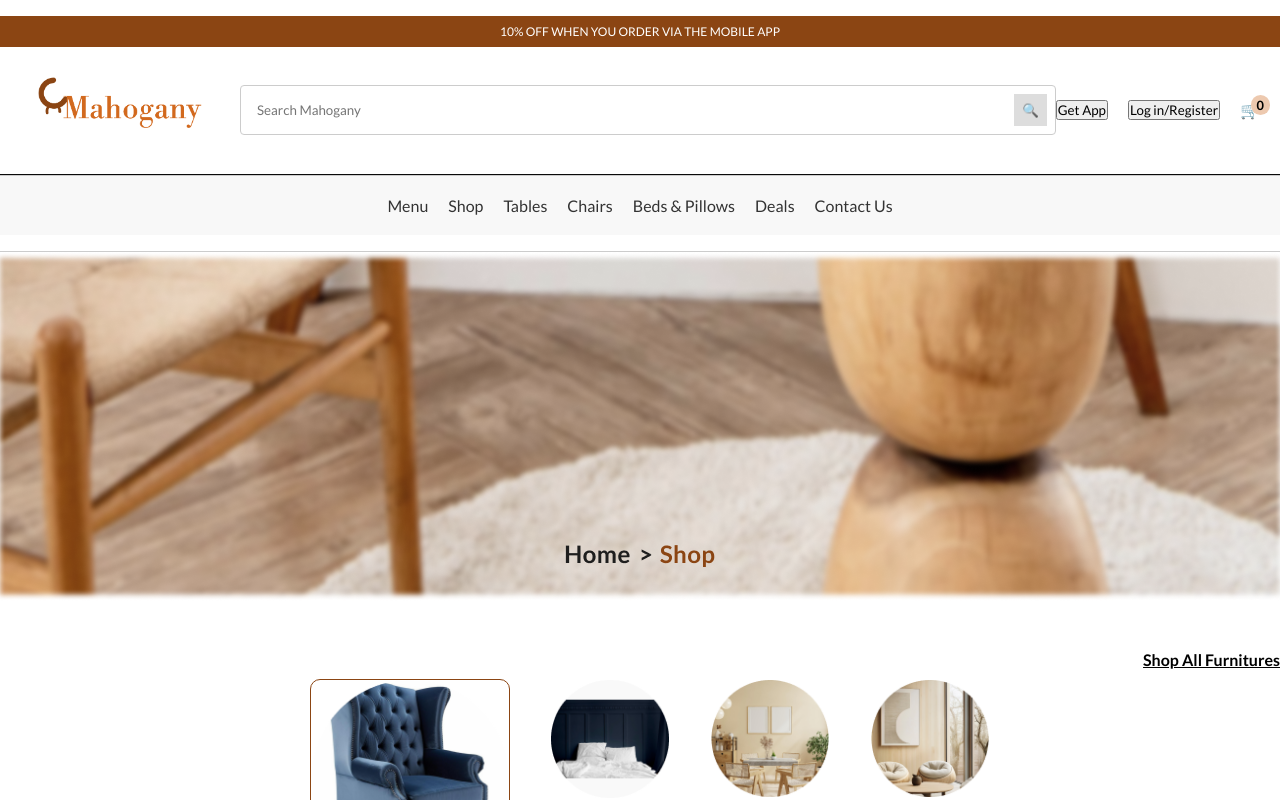
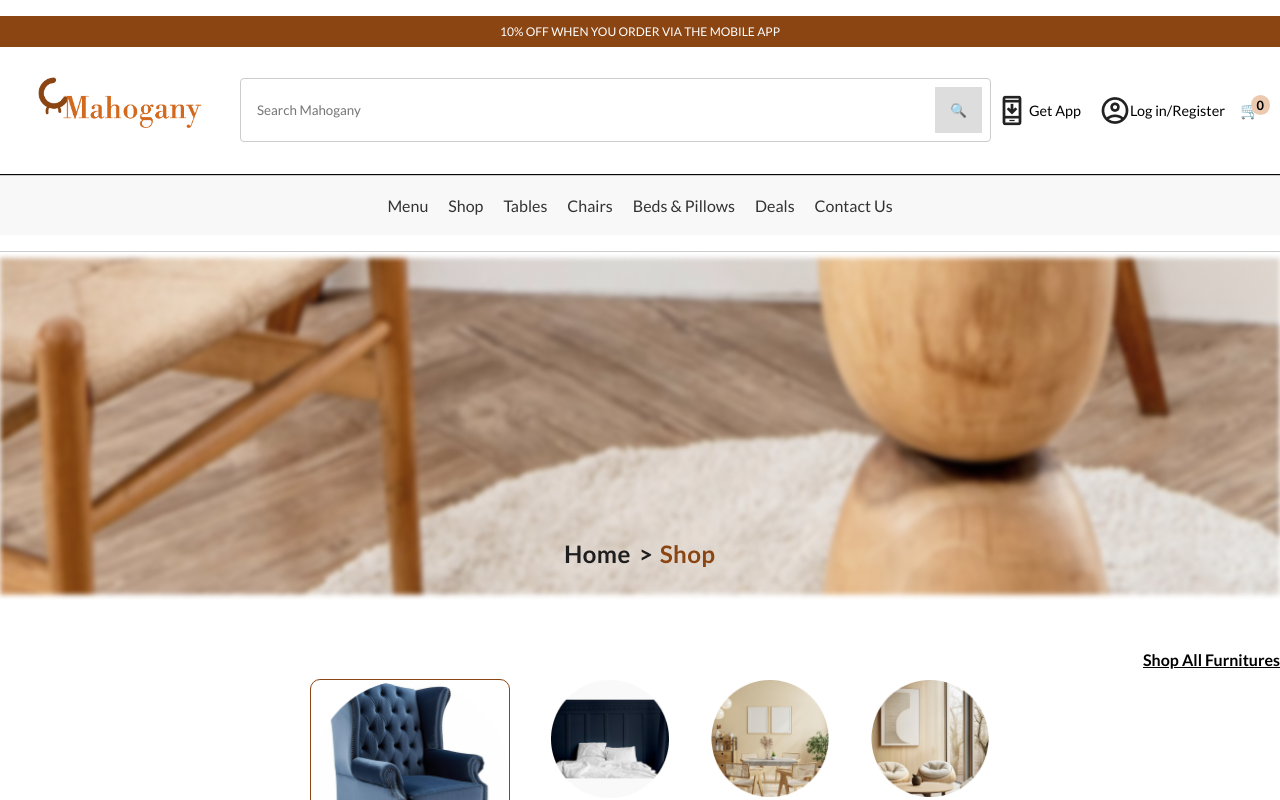
Before and after one commit to FAITHOKOSUN/furniture, a React (Vite) app: page / in a window 1280 px wide. Shown: the top 800 px of the page. Built offline with nearby package versions, Linux system fonts and the light colour scheme.

Commit message:
menu icon updated

```diff
--- a/src/components/Header.css
+++ b/src/components/Header.css
@@ -55,7 +55,7 @@
 }
 
 .search-bar button {
-  padding: 8px;
+  padding: 15px;
   border: none;
   background-color: #ddd;
   cursor: pointer;
@@ -74,6 +74,31 @@
 .action-icon {
   margin-right: 5px;
 }
+.actions {
+  display: flex;
+  gap: 10px;
+}
+
+.action-button {
+  display: flex;
+  align-items: center;
+  background: none;
+  border: none;
+  padding: 5px;
+  font-family: 'lato';
+  font-size: 0.9em;
+}
+
+.action-button .action-icon {
+  margin-right: 1px;
+}
+
+.action-button:hover {
+  text-decoration: none; /* Remove underline on hover */
+}
+
+
+
 
 .cart-button {
   position: relative;
@@ -139,11 +164,7 @@
     left: 10px;
   }
 
-  .actions {
-    display: flex;
-    align-items: center;
-    gap: 10px;
-  }
+
 
   .action-button.show-mobile {
     display: inline-flex;
--- a/src/components/Header.jsx
+++ b/src/components/Header.jsx
@@ -4,6 +4,7 @@ import './Header.css';
 import logoImage from '../assets/logo.png';
 import menuIcon from '../assets/menu.png';
 import Icon from '../assets/shopping_cart 1.png';
+import { assets } from '../assets/assets';
 
 const Header = () => {
   const [cartCount, setCartCount] = useState(0); // Example state for cart count
@@ -27,8 +28,14 @@ const Header = () => {
           <button>🔍</button>
         </div>
         <div className="actions">
-          <button>Get App</button>
-          <button>Log in/Register</button>
+          <button className="action-button">
+            <img src={assets.phoneicon} alt="Phone Icon" className="action-icon" />
+            Get App
+          </button>
+          <button className="action-button">
+            <img src={assets.user} alt="User Icon" className="action-icon" />
+            Log in/Register
+          </button>
           <Link to="/cart" className="cart-button">
             🛒
             <div className="cart-badge">{cartCount}</div>
--- a/src/pages/PlaceOrder.css
+++ b/src/pages/PlaceOrder.css
@@ -1,4 +1,4 @@
-/* General styles */
+
 .order-steps {
   display: flex;
   justify-content: center;
```
